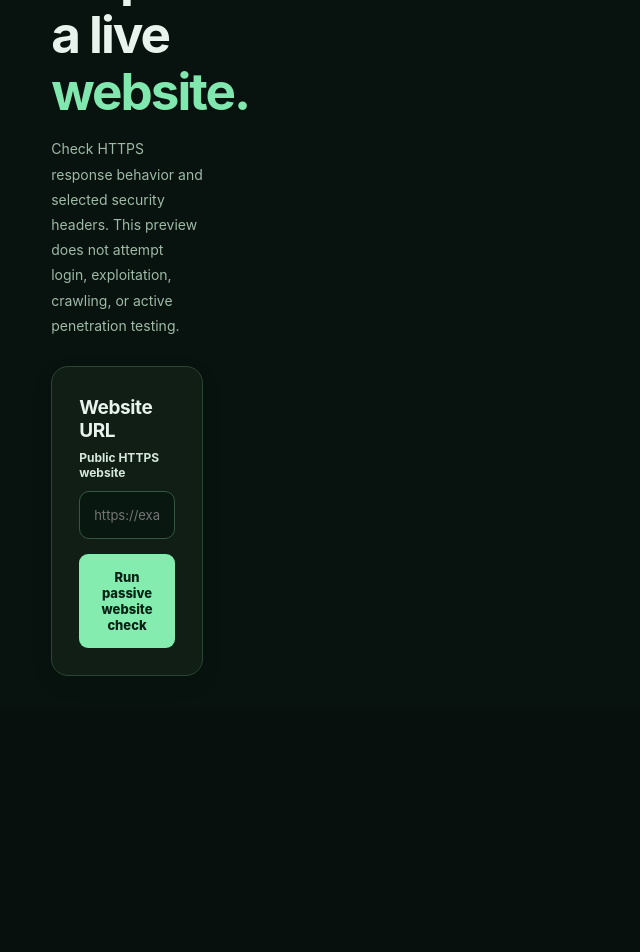
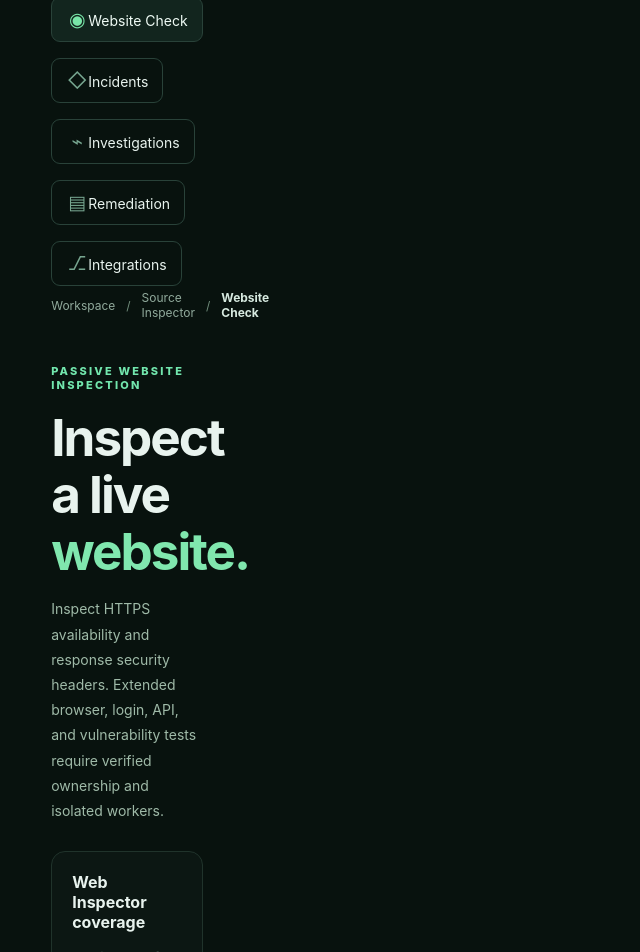
Before and after one commit to Aamilsamsung/SentinelOS, a Next.js app in the folder apps/web/: page /website-check in a window 1280 px wide. Shown: the part 200-1152 px from the top of the page, without its empty margins (0-640 px from the left). Before the commit the page ends 908 px from the top, so only its background shows below. Built offline with nearby package versions, Linux system fonts and the light colour scheme.

Commit message:
ui: integrate Web Inspector navigation and honest coverage/safety status

```diff
--- a/apps/web/app/website-check/page.tsx
+++ b/apps/web/app/website-check/page.tsx
@@ -2,6 +2,7 @@
 
 import { FormEvent, useState } from "react";
 import Link from "next/link";
+import { SiteNavigation } from "../components/site-navigation";
 
 type Check = { name: string; passed: boolean; detail: string };
 type Result = { url: string; status: number; redirect: boolean; checks: Check[]; checkedAt: string; scope: string };
@@ -26,12 +27,12 @@ export default function WebsiteCheckPage() {
     finally { setBusy(false); }
   }
   return <main className="shell"><section className="content scanContent">
-    <div className="scanTopbar"><div className="breadcrumb"><Link href="/">Workspace</Link><span>/</span><Link href="/scan">Source Inspector</Link><span>/</span><strong>Website Check</strong></div></div>
+    <div className="inlineNavigation"><SiteNavigation /></div><div className="scanTopbar"><div className="breadcrumb"><Link href="/">Workspace</Link><span>/</span><Link href="/scan">Source Inspector</Link><span>/</span><strong>Website Check</strong></div></div>
     <div className="scanHero"><div className="eyebrow">PASSIVE WEBSITE INSPECTION</div>
       <h1>Inspect a live <span>website.</span></h1>
-      <p>Check HTTPS response behavior and selected security headers. This preview does not attempt login, exploitation, crawling, or active penetration testing.</p>
+      <p>Inspect HTTPS availability and response security headers. Extended browser, login, API, and vulnerability tests require verified ownership and isolated workers.</p>
     </div>
-    <section className="inspectorPanel"><div className="panelTop"><h3>Website URL</h3></div>
+    <section className="panel" style={{padding:20,marginBottom:20}}><strong>Web Inspector coverage</strong><p>Available after secure activation: HTTPS status, redirects, Content Security Policy, HSTS, MIME sniffing, and referrer policy. Planned: SSL expiry, broken links, JavaScript errors, API health, authentication, OAuth, accessibility, and safe OWASP-oriented checks.</p><p><strong>Safety status:</strong> Live requests remain disabled until ownership verification and network-level SSRF protection are installed.</p></section><section className="inspectorPanel"><div className="panelTop"><h3>Website URL</h3></div>
       <form className="inspectorForm" onSubmit={submit}>
         <div className="inputSection"><label htmlFor="website-url">Public HTTPS website</label>
           <input id="website-url" type="url" required placeholder="https://example.com" value={url} onChange={e=>setUrl(e.target.value)} />
```
